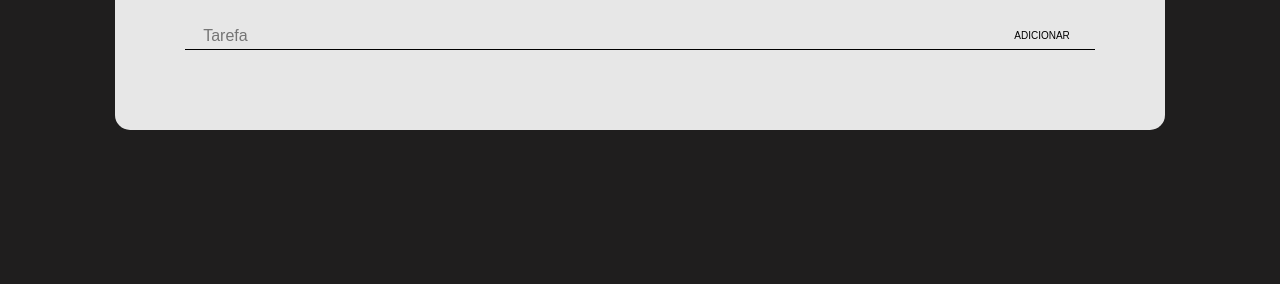
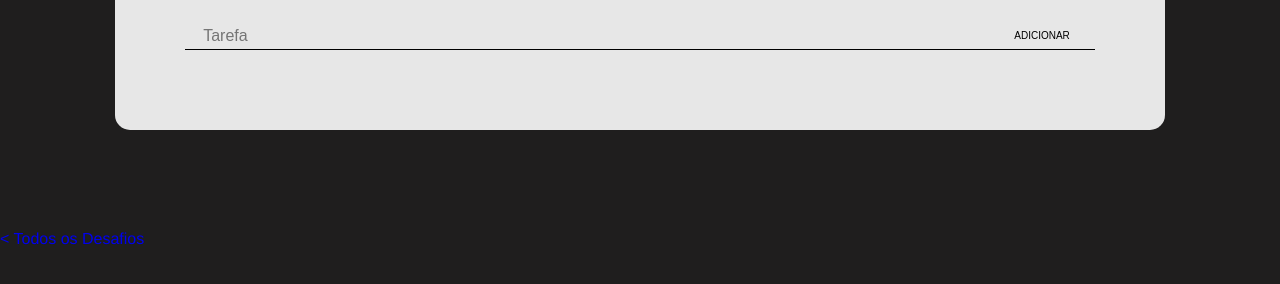
Before and after one commit to Andeilso/curso_javascript_e_typescript, a plain HTML site: page desafio_lista_de_tarefas/listaTarefas.html in a window 1280 px wide. Shown: the part 160-444 px from the top of the page. Drawn offline with Linux system fonts and the light colour scheme.

Commit message:
adicionado link para voltar para a tela principal em listaTarefas.html

```diff
--- a/desafio_lista_de_tarefas/listaTarefas.html
+++ b/desafio_lista_de_tarefas/listaTarefas.html
@@ -20,6 +20,8 @@
         </div>
     </div>
 
+    <a href="../index.html"><p>< Todos os Desafios</p></a>
+
     <script src="./main.js"></script>
 </body>
 </html>
```
